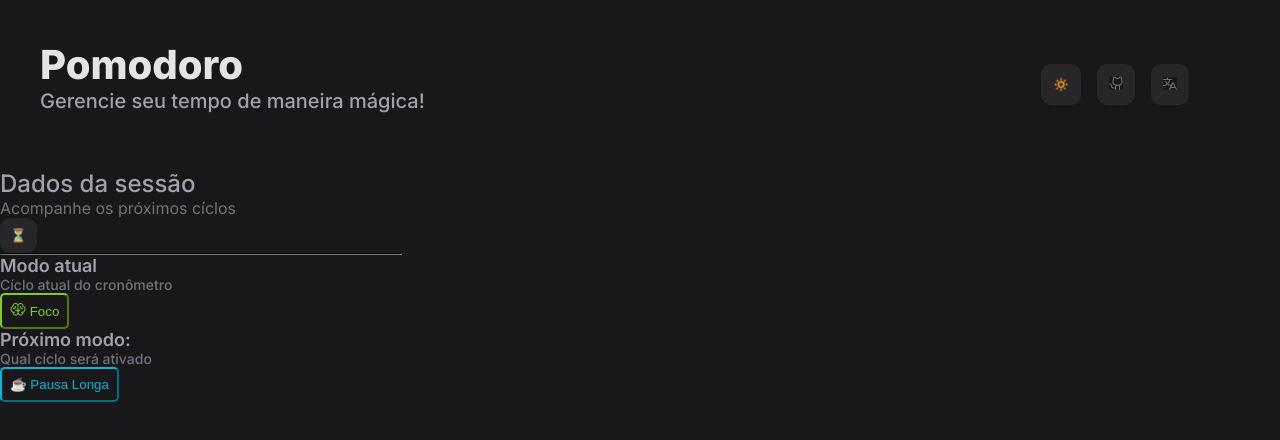
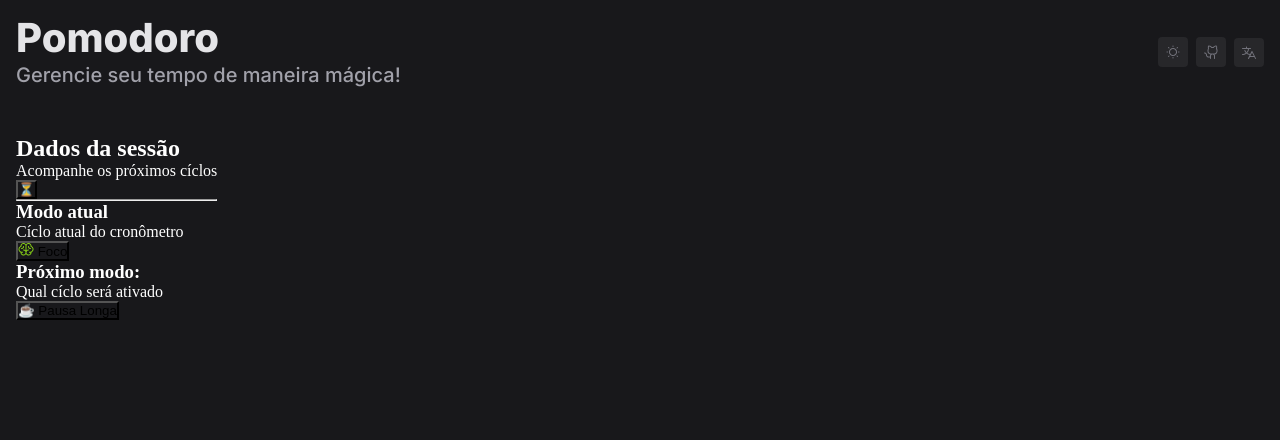
Before and after one commit to anaaraujo27/Pomodoro-Timer, a plain HTML site: page index.html in a window 1280 px wide. Drawn offline with Linux system fonts and the light colour scheme.

Commit message:
cronometro teste

```diff
--- /dev/null
+++ b/cronometro-teste/estilo-cronometro.css
@@ -0,0 +1,72 @@
+ * {
+    margin: 0px;
+    padding: 0px;
+    box-sizing: border-box;
+    font-family: 'Courier New', Courier, monospace;
+ }
+
+ body {
+    display: flex;
+    align-items: center;
+    height: 100vh;
+    justify-content: center;
+    width: 100%;
+    background: linear-gradient(68deg, #2F2325 16.62%, #8E5D52 85.61%);
+    color: white;
+ }
+
+ #cronometro-teste {
+    background-color: #2F2325;
+    padding: 2rem;
+    border-radius: 8px;
+ }
+
+ #timer {
+    display: flex;
+    align-items: center;
+    justify-content: center;
+    font-weight: 600;
+    font-size: 30px;
+    background-color: #2F2325;
+    height: 250px;
+    width: 250px;
+    border: 3px solid #8E5D52;
+    border-radius: 100%;
+    margin-bottom: 1.5rem;
+    padding: 4rem;
+ }
+
+ #actions {
+    display: flex;
+    gap: 0.5rem;
+ }
+
+ #actions button {
+    display: flex;
+    align-items: center;
+    justify-content: center;
+    width: 100%;
+    height: 40px;
+    padding: 0.6rem;
+    font-size: 1rem;
+    border-radius: 4px;
+    border:none;
+    background-color: #e0e7ff;
+    color: #2F2325;
+    cursor: pointer;
+    transition: background-color 0.2s ease-in;
+ }
+
+ #actions button:hover {
+    background-color: #b88e8491;
+ }
+
+ #marks-list {
+    display: flex;
+    gap: 0.7rem;
+    flex-direction: column;
+ }
+
+ #marks-list p:first-child {
+    margin-top: 1.5rem;
+ }
--- a/index.html
+++ b/index.html
@@ -4,7 +4,7 @@
     <meta charset="UTF-8">
     <meta name="viewport" content="width=device-width, initial-scale=1.0">
     <title>Pomodoro Timer</title>
-    <link rel="stylesheet" href="style.css">
+    <link rel="stylesheet" href="style2.css">
 </head>
 <body>
 
@@ -16,7 +16,7 @@
             </header>
 
             <section class="actions">
-                <button type="button" class="button-dark">🔅</button>
+                <button type="button" class="button-dark"><img src="imagens/button-dark.png"></button>
                 <button type="button" class="button-github"><img src="imagens/button-github.png"></button>
                 <button type="button" class="button-tradutor"><img src="imagens/button-tradutor.png"></button>
             </section>
--- a/style.css
+++ b/style.css
@@ -40,11 +40,16 @@ h1 {
 }
 
 .actions > button {
-    border: none;
-    padding: 12px;
-    border-radius: 10px;
-    background-color: #27272A;
+    display: flex;
+    padding: 8px;
+    flex-direction: column;
+    justify-content: center;
+    align-items: center;
+    gap: 10px;
+    border-radius: 4px;
+    background: var(--zinc-800, #27272A);
 }
+
 
 .titulo-cabecalho {
     color: #A1A1AA;
@@ -85,17 +90,37 @@ h1 {
 }
 
 .foco-card-container > button {
-    color: #84CC16;
-    border-color: #84CC16;
-    padding: 8px;
-    border-radius: 5px;
+    display: flex;
+    padding: 4px 8px;
+    justify-content: center;
+    align-items: center;
+    gap: 8px;
+    border-radius: 4px;
+    border: 1px solid var(--lime-500, #84CC16);
+    background: rgba(132, 204, 22, 0.10);
+    color: var(--lime-500, #84CC16);
+    font-family: Inter;
+    font-size: 14px;
+    font-style: normal;
+    font-weight: 600;
+    line-height: normal;
 }
 
 .proximoModo-card-container > button {
-    color: #06B6D4;
-    border-color: #06B6D4;
-    padding: 8px;
-    border-radius: 5px;
+    display: flex;
+    padding: 4px 8px;
+    justify-content: center;
+    align-items: center;
+    gap: 8px;
+    border-radius: 4px;
+    border: 1px solid var(--cyan-500, #06B6D4);
+    background: rgba(6, 182, 212, 0.10);
+    color: var(--cyan-500, #06B6D4);
+    font-family: Inter;
+    font-size: 14px;
+    font-style: normal;
+    font-weight: 600;
+    line-height: normal;
 }
 
 hr {
--- /dev/null
+++ b/style2.css
@@ -0,0 +1,83 @@
+@import url('https://fonts.googleapis.com/css2?family=Inter:wght@800&display=swap');
+@import url('https://fonts.googleapis.com/css2?family=Inter:wght@500&display=swap');
+@import url('https://fonts.googleapis.com/css2?family=Inter&display=swap');
+@import url('https://fonts.googleapis.com/css2?family=Inter:wght@600&display=swap');
+
+* {
+    padding: 0px;
+    margin: 0px;
+    background-color: var(--zinc-900, #18181B);;
+}
+
+body {
+    display: flex;
+    padding: 17px 16px;
+    flex-direction: column;
+    justify-content: center;
+    gap: 48px;
+    background: var(--zinc-900, #18181B);
+}
+
+
+
+.NavBar {
+    display: flex;
+    justify-content: space-between;
+    align-items: center;
+    align-self: stretch;
+}
+
+.header-NavBar {
+    display: flex;
+    flex-direction: column;
+    align-items: flex-start;
+    gap: 4px;
+}
+
+h1 {
+    color: var(--zinc-200, #E4E4E7);
+    text-align: center;
+    font-family: Inter;
+    font-size: 40px;
+    font-style: normal;
+    font-weight: 800;
+    line-height: 106%; /* 42.4px */
+}
+
+.descricao-headerNavBar {
+    color: var(--zinc-400, #A1A1AA);
+    font-family: Inter;
+    font-size: 20px;
+    font-style: normal;
+    font-weight: 500;
+    line-height: normal;
+}
+
+.actions {
+    display: flex;
+    align-items: center;
+    gap: 8px;
+}
+
+.actions > button {
+    display: flex;
+    padding: 8px;
+    flex-direction: column;
+    justify-content: center;
+    align-items: center;
+    gap: 10px;
+    border-radius: 4px;
+    background: var(--zinc-800, #27272A);
+    border: none;
+
+}
+
+.actions > button > img {
+    background-color: var(--zinc-800, #27272A);
+}
+
+main {
+    display: flex;
+    align-items: flex-start;
+    color: #fff;
+}
```
Also changed, not shown: Pomodoro Timer/cronometro-teste/cronometro-teste.html (deleted, +0 -28 lines), cronometro-teste/cronometro-teste.html (added, +47 -0 lines), cronometro-teste/script-cronometro.js (added, +14 -0 lines), Pomodoro Timer/cronometro-teste/estilo-cronometro.css (deleted), Pomodoro Timer/cronometro-teste/script-cronometro.js (deleted).
